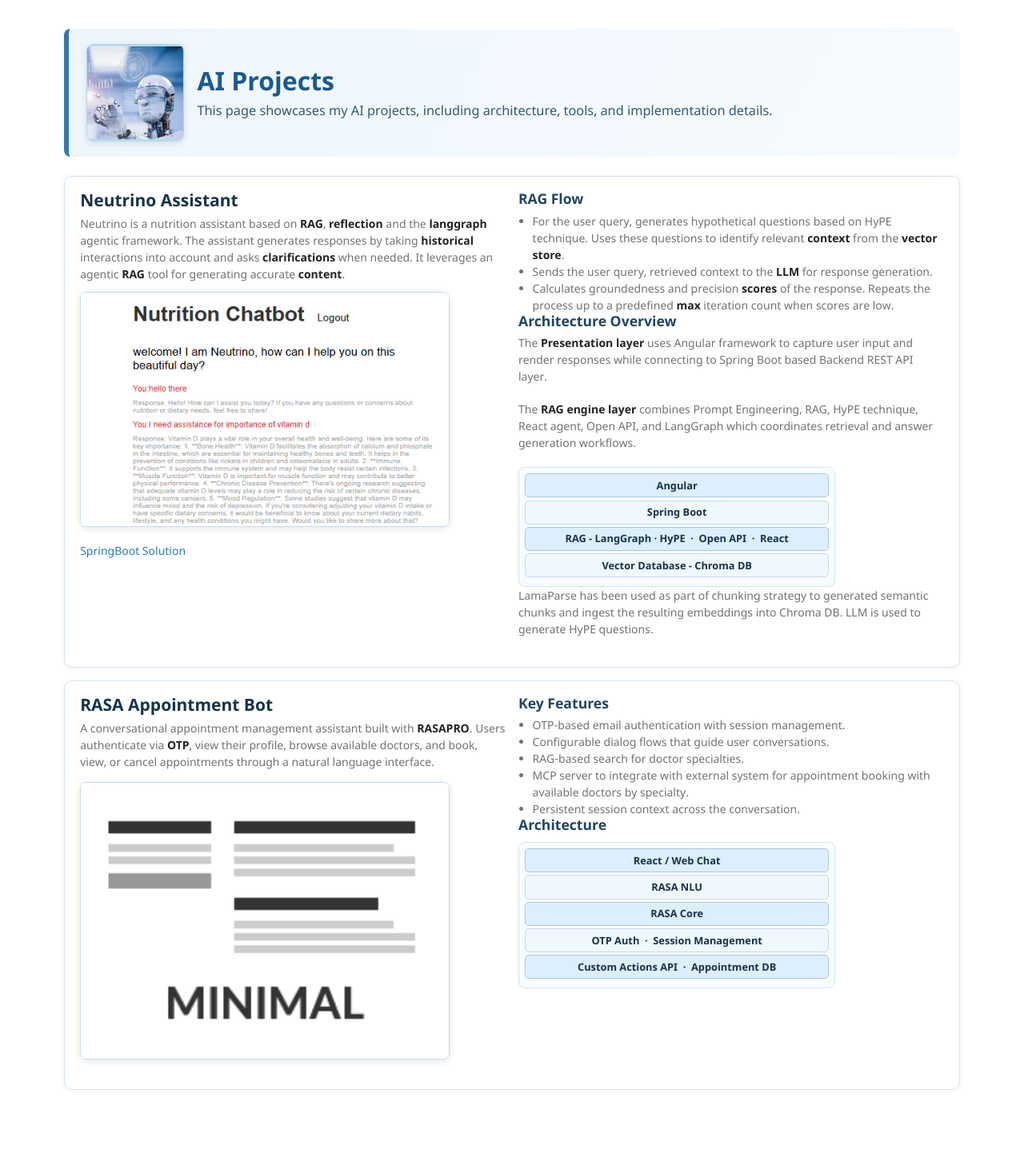
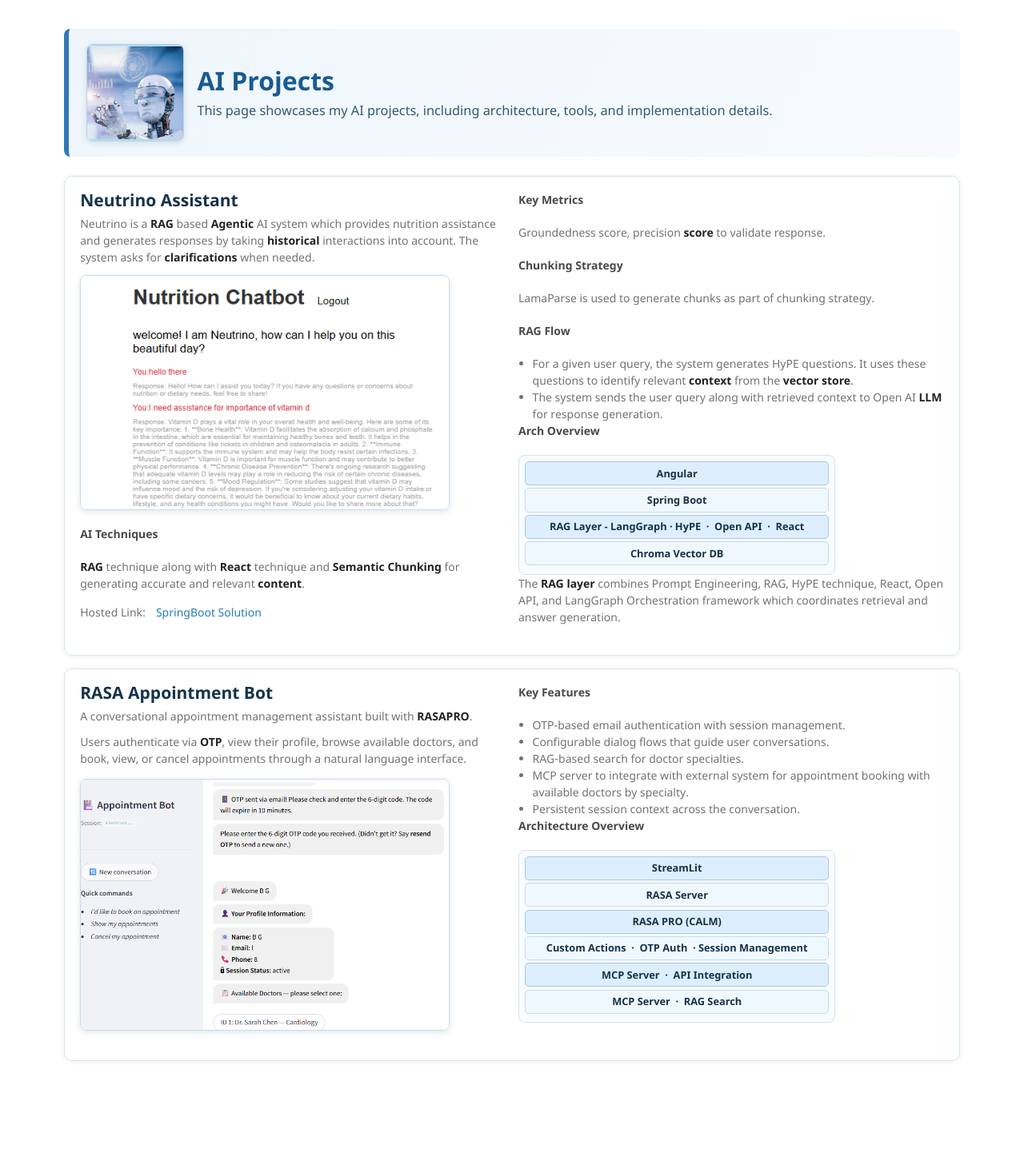
Before and after one commit to balakishan-77/balakishan-77.github.io, a Jekyll site: the page built from index.md, in a window 1280 px wide. Shown: the whole page at 80% size. Built offline with Jekyll 4.4.1, drawn with Linux system fonts in a browser that asks for light colours; after the commit the page ends 1411 px from its top, so only the background shows below that.

Commit message:
content updated

```diff
--- a/index.md
+++ b/index.md
@@ -197,54 +197,57 @@
 		<div class="project-left">
 			<h2>Neutrino Assistant</h2>
 			<p>
-				Neutrino is a nutrition assistant based on <strong>RAG</strong>,
-				<strong>reflection</strong> and the <strong>langgraph</strong> agentic framework. The
-				assistant generates responses by taking <strong>historical</strong> interactions into
-				account and asks <strong>clarifications</strong> when needed. It leverages an agentic
-				<strong>RAG</strong> tool for generating accurate <strong>content</strong>.
+				Neutrino is a <strong>RAG</strong> based <strong>Agentic</strong> AI system which provides nutrition assistance and generates responses by taking <strong>historical</strong> interactions into
+				account. The system asks for <strong>clarifications</strong> when needed.
 			</p>
 
 			<div class="project-shot">
 				<img src="{{ '/assets/img/neutrino-chatbot-screenshot.png' | relative_url }}" alt="Neutrino chatbot screenshot" onerror="this.style.display='none'" />
 			</div>
-
+            <h4>AI Techniques</h4>
+            <p>
+                <strong>RAG</strong> technique along with <strong>React</strong> technique and <strong>Semantic Chunking</strong> for generating accurate and relevant <strong>content</strong>.
+            </p>
 			<div class="project-links">
+            Hosted Link:
 				<a href="http://52.140.124.205:4200/home" target="_blank" rel="noopener noreferrer">SpringBoot Solution</a>
 			</div>
 		</div>
 
 		<div class="project-right">
-			<h3>RAG Flow</h3>
+            <h4>Key Metrics</h4>
+            <p>
+                Groundedness score, precision <strong>score</strong> to validate response.
+            </p>
+            <h4>Chunking Strategy</h4>
+            <p>
+            LamaParse is used to generate chunks as part of chunking strategy.
+            </p>
+			<h4>RAG Flow</h4>
 			<ul>
 				<li>
-					For the user query, generates hypothetical questions based on HyPE technique. Uses these questions to identify relevant <strong>context</strong> from the <strong>vector store</strong>.
+					For a given user query, the system generates HyPE questions. It uses these questions to identify relevant <strong>context</strong> from the <strong>vector store</strong>.
 				</li>
 				<li>
-					Sends the user query, retrieved context to the <strong>LLM</strong> for response generation.
-				</li>
-				<li>
-					Calculates groundedness and precision <strong>scores</strong> of the response. Repeats the process up to a predefined <strong>max</strong> iteration count when scores are low.
+					The system sends the user query along with retrieved context to Open AI <strong>LLM</strong> for response generation.
 				</li>
 			</ul>
-            <h3>Architecture Overview</h3>
-			<p>
-				The <strong>Presentation layer</strong> uses Angular framework
-				to capture user input and render responses while connecting to Spring Boot based Backend REST API layer.
-			</p>
-			<p>
-                The <strong>RAG engine layer</strong> combines Prompt Engineering, RAG, HyPE technique, React agent, Open API, and LangGraph which coordinates retrieval and answer generation workflows.
+
+			<h4>Arch Overview</h4>
+
+            <div class="arch-diagram arch-diagram-compact">
+                <div class="arch-layer">Angular</div>
+                <div class="arch-layer">Spring Boot</div>
+                <div class="arch-layer">RAG Layer - LangGraph&nbsp;·&nbsp;HyPE &nbsp;·&nbsp; Open API &nbsp;·&nbsp; React</div>
+                <div class="arch-layer">Chroma Vector DB</div>
+            </div>
+
+            <p>
+                The <strong>RAG layer</strong> combines Prompt Engineering, RAG, HyPE technique, React, Open API, and LangGraph Orchestration framework which coordinates retrieval and answer generation.
             </p>
 
-			<div class="arch-diagram arch-diagram-compact">
-				<div class="arch-layer">Angular</div>
-				<div class="arch-layer">Spring Boot</div>
-				<div class="arch-layer">RAG - LangGraph&nbsp;·&nbsp;HyPE &nbsp;·&nbsp; Open API &nbsp;·&nbsp; React</div>
-				<div class="arch-layer">Vector Database - Chroma DB</div>
-			</div>
 
-            <p>
-                LamaParse has been used as part of chunking strategy to generated semantic chunks and ingest the resulting embeddings into  Chroma DB. LLM is used to generate HyPE questions.
-            </p>
+
         </div>
 
 	</article>
@@ -253,10 +256,10 @@
 		<div class="project-left">
 			<h2>RASA Appointment Bot</h2>
 			<p>
-				A conversational appointment management assistant built with <strong>RASAPRO</strong>. Users
-				authenticate via <strong>OTP</strong>, view their profile, browse available doctors,
-				and book, view, or cancel appointments through a natural language interface.
+				A conversational appointment management assistant built with <strong>RASAPRO</strong>.
 			</p>
+            Users authenticate via <strong>OTP</strong>, view their profile, browse available doctors,
+			and book, view, or cancel appointments through a natural language interface.
 
 			<div class="project-shot" style="margin-top:0.9rem;">
 				<img src="{{ '/assets/img/appointment-bot-screenshot.png' | relative_url }}" alt="Appointment Bot screenshot" onerror="this.style.display='none'" />
@@ -264,7 +267,7 @@
 		</div>
 
 		<div class="project-right">
-			<h3>Key Features</h3>
+			<h4>Key Features</h4>
 			<ul>
 				<li>OTP-based email authentication with session management.</li>
 				<li>Configurable dialog flows that guide user conversations.</li>
@@ -273,13 +276,14 @@
 				<li>Persistent session context across the conversation.</li>
 			</ul>
 
-			<h3>Architecture</h3>
+			<h4>Architecture Overview</h4>
 			<div class="arch-diagram arch-diagram-compact">
-				<div class="arch-layer">React / Web Chat</div>
-				<div class="arch-layer">RASA NLU</div>
-				<div class="arch-layer">RASA Core</div>
-				<div class="arch-layer">OTP Auth &nbsp;·&nbsp; Session Management</div>
-				<div class="arch-layer">Custom Actions API &nbsp;·&nbsp; Appointment DB</div>
+				<div class="arch-layer">StreamLit</div>
+				<div class="arch-layer">RASA Server</div>
+				<div class="arch-layer">RASA PRO (CALM)</div>
+                <div class="arch-layer">Custom Actions &nbsp;·&nbsp; OTP Auth &nbsp;·&nbsp;Session Management</div>
+				<div class="arch-layer">MCP Server &nbsp;·&nbsp; API Integration</div>
+                <div class="arch-layer">MCP Server &nbsp;·&nbsp; RAG Search</div>
 			</div>
 		</div>
 	</article>
```
Also changed, not shown: Gemfile.lock, assets/img/appointment-bot-screenshot.png.
